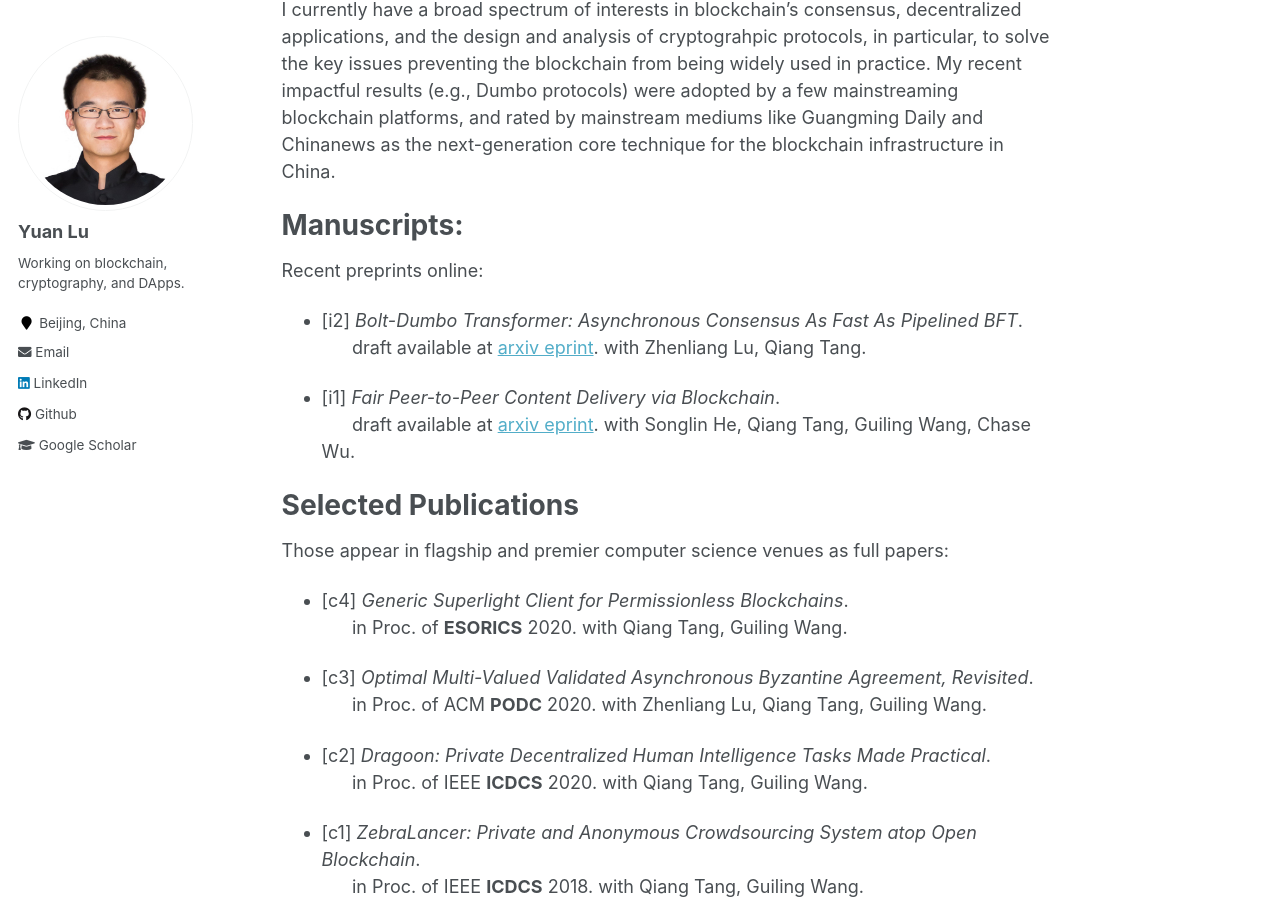
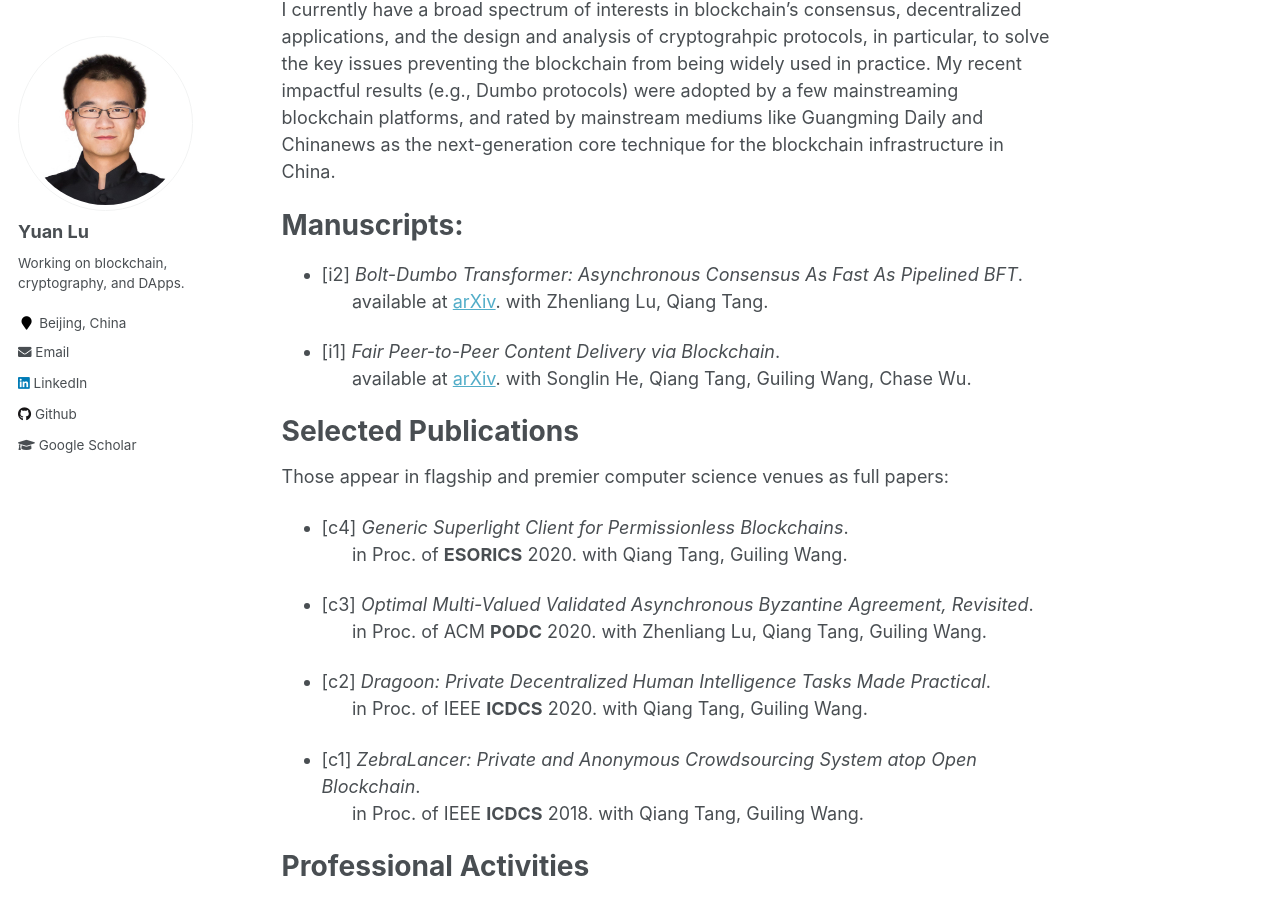
Before and after one commit to yylluu/yylluu.github.io, a Jekyll site: the page built from _pages/about.md, in a window 1280 px wide and 900 px high, scrolled down 316 px. Built offline with Jekyll 4.4.1, drawn with Linux system fonts in a browser that asks for light colours.

Commit message:
Update about.md

```diff
--- a/_pages/about.md
+++ b/_pages/about.md
@@ -18,13 +18,12 @@
 
 Manuscripts:
 ======
-Recent preprints online:
 
 - [i2] *Bolt-Dumbo Transformer: Asynchronous Consensus As Fast As Pipelined BFT*.
-     &nbsp; &nbsp; &nbsp; draft available at [arxiv eprint](https://arxiv.org/abs/2103.09425). with Zhenliang Lu, Qiang Tang.
+     &nbsp; &nbsp; &nbsp; available at [arXiv](https://arxiv.org/abs/2103.09425). with Zhenliang Lu, Qiang Tang.
 
 - [i1] *Fair Peer-to-Peer Content Delivery via Blockchain*.
-     &nbsp; &nbsp; &nbsp; draft available at [arxiv eprint](https://arxiv.org/pdf/2102.04685.pdf). with Songlin He, Qiang Tang, Guiling Wang, Chase Wu.
+     &nbsp; &nbsp; &nbsp; available at [arXiv](https://arxiv.org/pdf/2102.04685.pdf). with Songlin He, Qiang Tang, Guiling Wang, Chase Wu.
 
 Selected Publications
 ======
```
